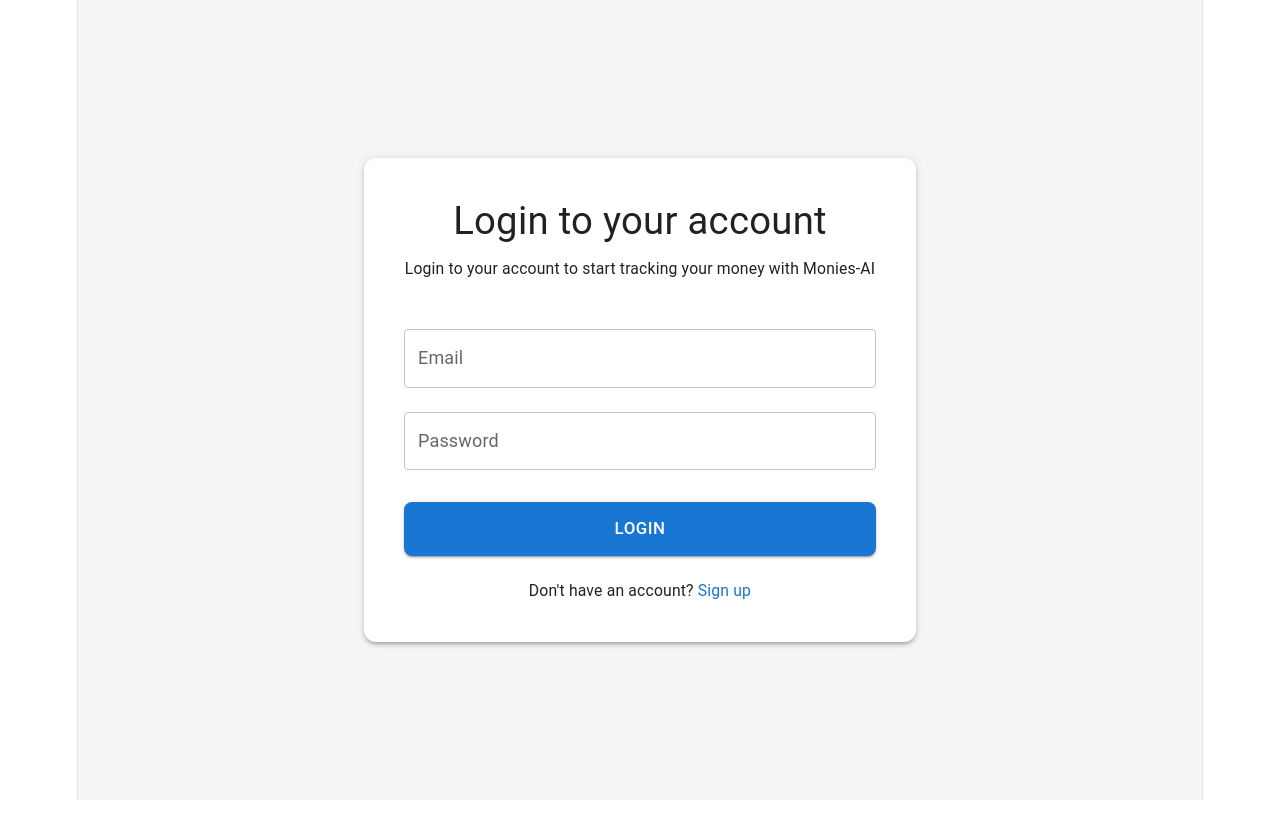
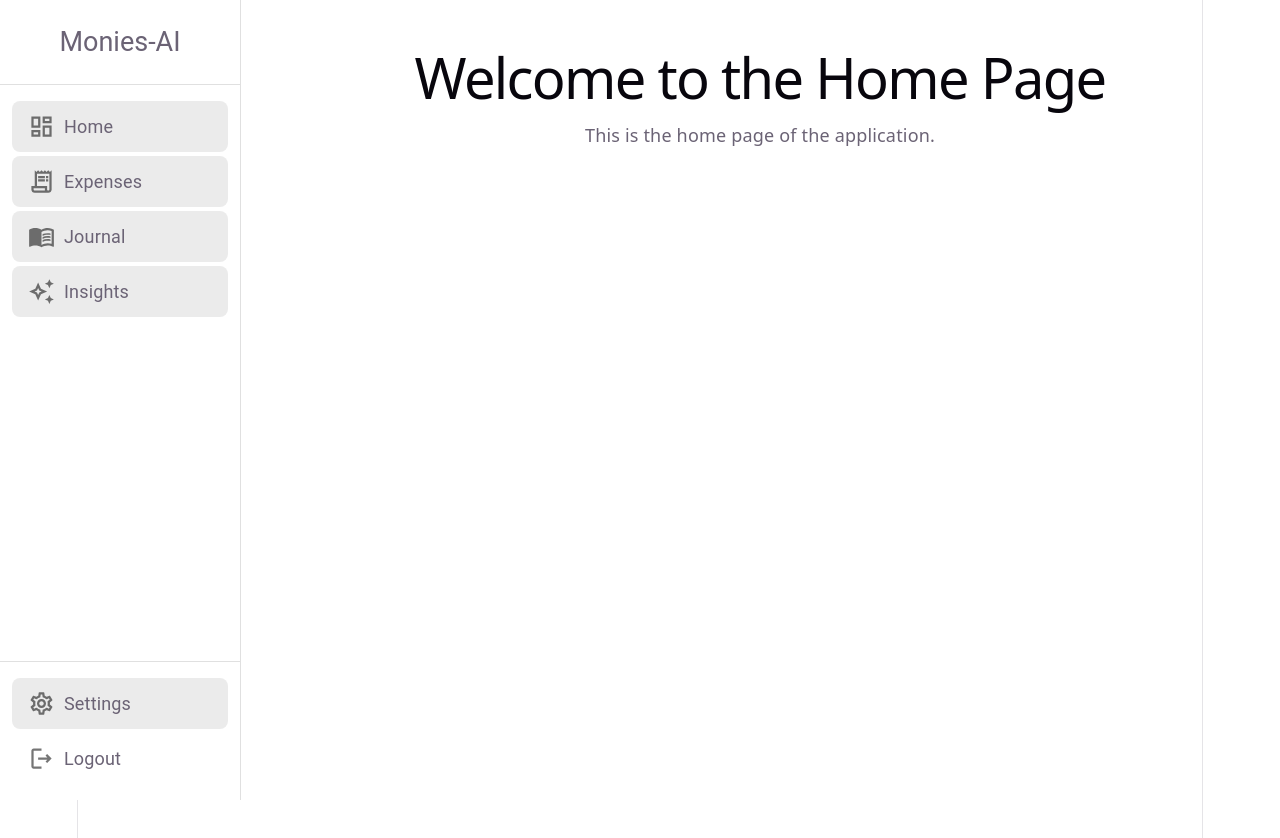
Before and after one commit to aashrith02/monie-ai, a React (Vite) app in the folder frontend/: page / in a window 1280 px wide. Before the commit this address led to /login. Shown: the top 838 px of the page. Before the commit the page ends 800 px from the top, so only its background shows below. Built offline with nearby package versions, Linux system fonts and the light colour scheme.

Commit message:
feat: implement sidebar layout and update login redirection

```diff
--- a/frontend/src/App.tsx
+++ b/frontend/src/App.tsx
@@ -2,6 +2,8 @@ import { BrowserRouter, Routes, Route, Navigate } from "react-router-dom";
 import SignUp from "./pages/SignUp";
 import Login from "./pages/Login";
 import Home from "./pages/Home";
+
+import AppLayout from "./layouts/AppLayout";
 
 
 function App() {
@@ -10,9 +12,12 @@ function App() {
       <Routes>
         <Route path="/login" element={<Login />} />
         <Route path="/signup" element={<SignUp />} />
-        <Route path="/home" element={<Home />} />
-        <Route path="/" element={<Navigate to="/login" replace />} />
-        <Route path="*" element={<Navigate to="/login" replace />} />
+
+
+
+        <Route element={<AppLayout />}>
+          <Route path="/" element={<Home />} />
+        </Route>
       </Routes>
     </BrowserRouter>
   );
--- /dev/null
+++ b/frontend/src/layouts/AppLayout.tsx
@@ -0,0 +1,28 @@
+import { Box } from "@mui/material";
+import { Outlet } from "react-router-dom";
+
+import Sidebar from "./Sidebar";
+
+export default function AppLayout() {
+  return (
+    <Box
+      sx={{
+        minHeight: "100vh",
+        backgroundColor: "background.default",
+      }}
+    >
+      <Sidebar />
+
+      <Box
+        component="main"
+        sx={{
+          marginLeft: "240px",
+          minHeight: "100vh",
+          p: 4,
+        }}
+      >
+        <Outlet />
+      </Box>
+    </Box>
+  );
+}
--- /dev/null
+++ b/frontend/src/layouts/Sidebar.tsx
@@ -0,0 +1,141 @@
+import {
+  Box,
+  Divider,
+  List,
+  ListItemButton,
+  ListItemIcon,
+  ListItemText,
+  Typography,
+} from "@mui/material";
+
+import DashboardOutlinedIcon from "@mui/icons-material/DashboardOutlined";
+import ReceiptLongOutlinedIcon from "@mui/icons-material/ReceiptLongOutlined";
+import MenuBookOutlinedIcon from "@mui/icons-material/MenuBookOutlined";
+import AutoAwesomeOutlinedIcon from "@mui/icons-material/AutoAwesomeOutlined";
+import SettingsOutlinedIcon from "@mui/icons-material/SettingsOutlined";
+import LogoutOutlinedIcon from "@mui/icons-material/LogoutOutlined";
+
+import { NavLink, useNavigate } from "react-router-dom";
+
+export default function Sidebar() {
+  const navigate = useNavigate();
+
+  const handleLogout = () => {
+    localStorage.removeItem("token");
+    navigate("/login");
+  };
+
+  return (
+    <Box
+      sx={{
+        width: 240,
+        height: "100vh",
+        position: "fixed",
+        left: 0,
+        top: 0,
+        display: "flex",
+        flexDirection: "column",
+        borderRight: "1px solid",
+        borderColor: "divider",
+        backgroundColor: "background.paper",
+      }}
+    >
+      {/* Logo */}
+      <Box sx={{ px: 3, py: 3 }}>
+        <Typography variant="h5" fontWeight={700}>
+          Monies-AI
+        </Typography>
+      </Box>
+
+      <Divider />
+
+      {/* Main navigation */}
+      <List sx={{ px: 1.5, py: 2 }}>
+        <ListItemButton
+          component={NavLink}
+          to="/"
+          sx={navItemStyle}
+        >
+          <ListItemIcon>
+            <DashboardOutlinedIcon />
+          </ListItemIcon>
+
+          <ListItemText primary="Home" />
+        </ListItemButton>
+
+        <ListItemButton
+          component={NavLink}
+          to="#"
+          sx={navItemStyle}
+        >
+          <ListItemIcon>
+            <ReceiptLongOutlinedIcon />
+          </ListItemIcon>
+
+          <ListItemText primary="Expenses" />
+        </ListItemButton>
+
+        <ListItemButton
+          component={NavLink}
+          to="#"
+          sx={navItemStyle}
+        >
+          <ListItemIcon>
+            <MenuBookOutlinedIcon />
+          </ListItemIcon>
+
+          <ListItemText primary="Journal" />
+        </ListItemButton>
+
+        <ListItemButton
+          component={NavLink}
+          to="#"
+          sx={navItemStyle}
+        >
+          <ListItemIcon>
+            <AutoAwesomeOutlinedIcon />
+          </ListItemIcon>
+
+          <ListItemText primary="Insights" />
+        </ListItemButton>
+      </List>
+
+      {/* Bottom navigation */}
+      <Box sx={{ mt: "auto" }}>
+        <Divider />
+
+        <List sx={{ px: 1.5, py: 2 }}>
+          <ListItemButton
+            component={NavLink}
+            to="#"
+            sx={navItemStyle}
+          >
+            <ListItemIcon>
+              <SettingsOutlinedIcon />
+            </ListItemIcon>
+
+            <ListItemText primary="Settings" />
+          </ListItemButton>
+
+          <ListItemButton onClick={handleLogout}>
+            <ListItemIcon>
+              <LogoutOutlinedIcon />
+            </ListItemIcon>
+
+            <ListItemText primary="Logout" />
+          </ListItemButton>
+        </List>
+      </Box>
+    </Box>
+  );
+}
+
+const navItemStyle = {
+  borderRadius: 2,
+  mb: 0.5,
+
+  "&.active": {
+    backgroundColor: "action.selected",
+    fontWeight: 600,
+  },
+};
--- a/frontend/src/pages/Login.tsx
+++ b/frontend/src/pages/Login.tsx
@@ -65,7 +65,7 @@ export default function Login() {
     if (result.user.token) {
         localStorage.setItem("token", result.user.token);
         setSuccessMessage("Login successful! Redirecting...");
-        navigate("/home"); // Redirect to dashboard or any other page
+        navigate("/"); // Redirect to dashboard or any other page
     }
       console.log("Logged in user:", result.user);
     } catch (error) {
```
